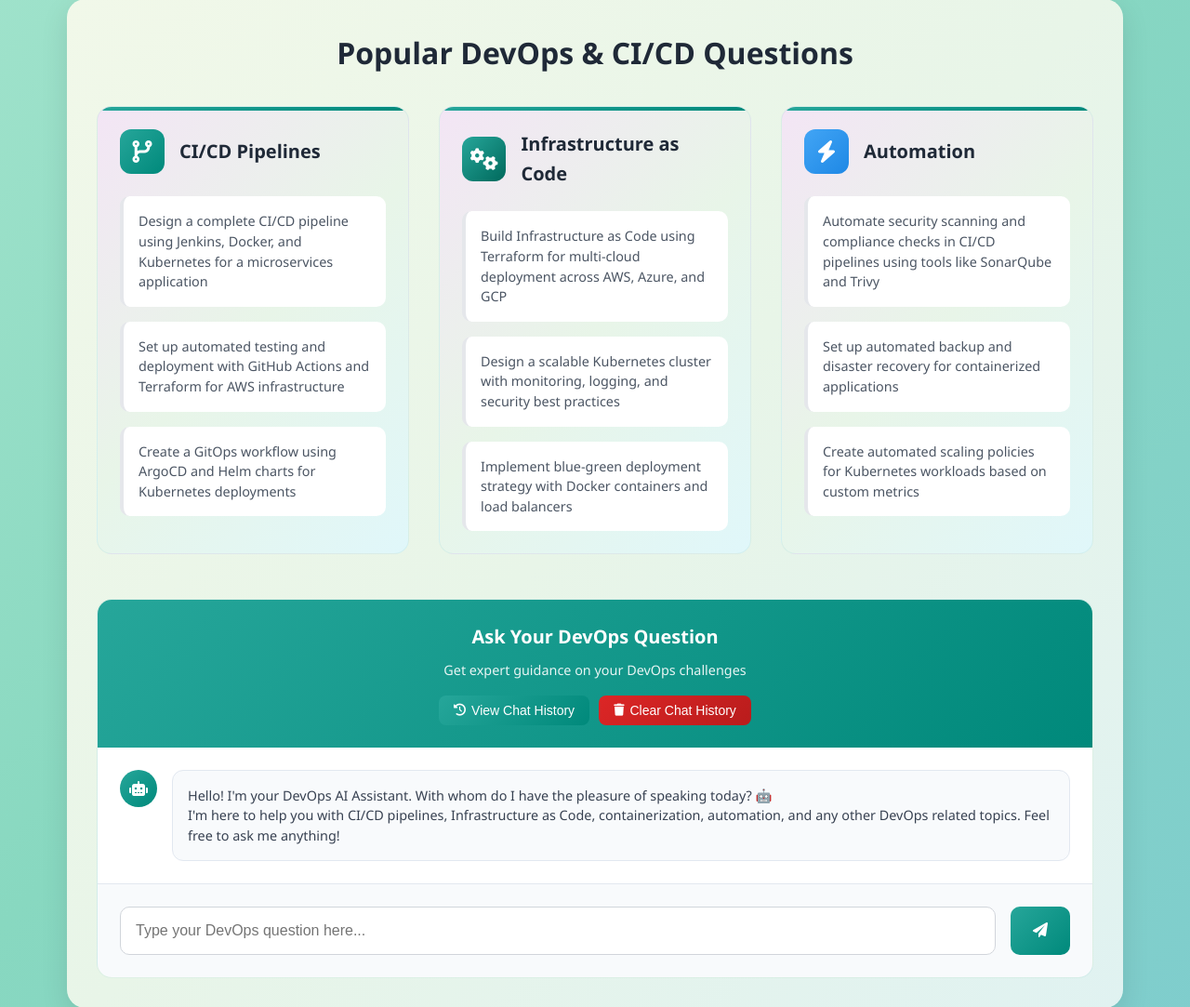
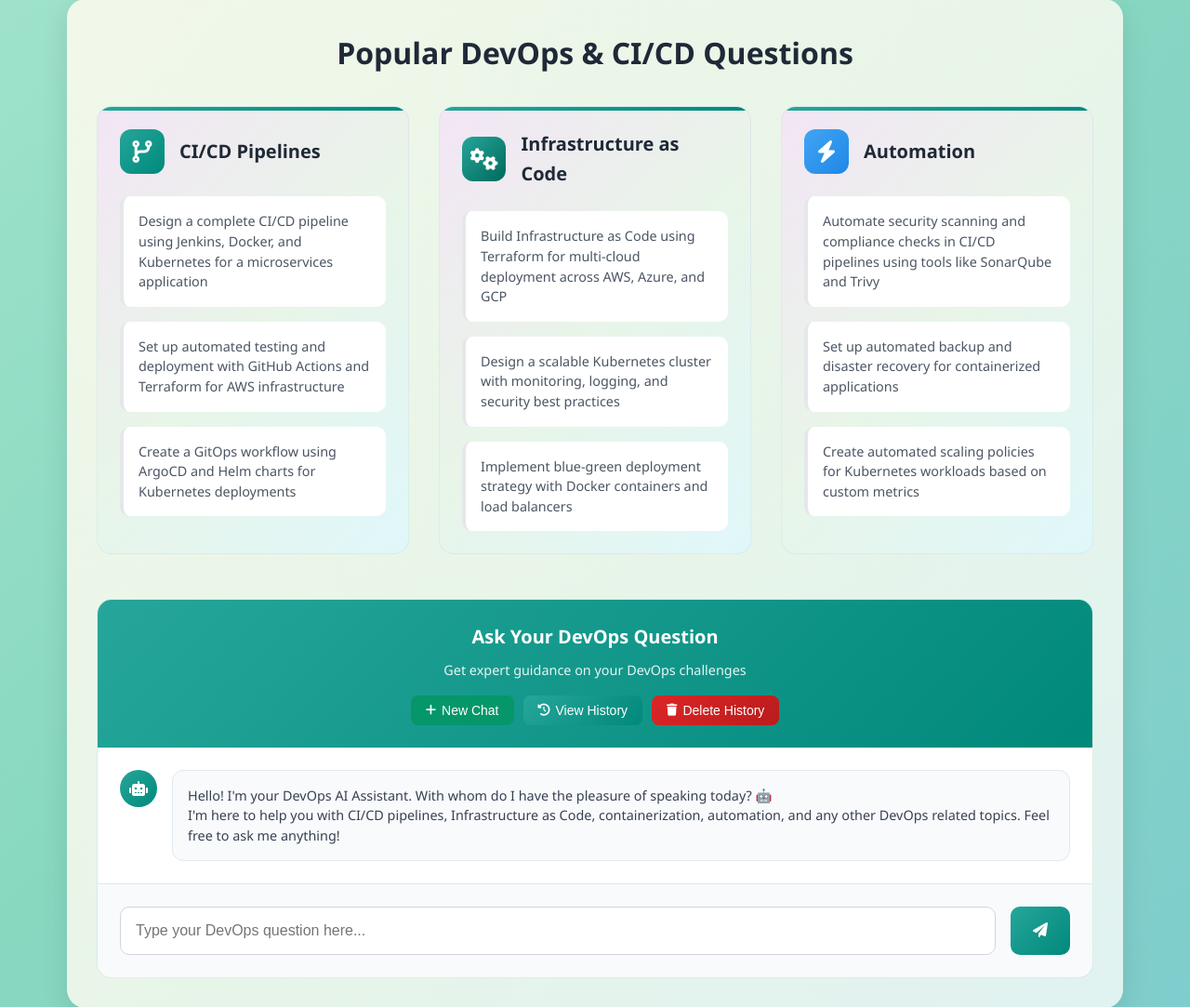
Before and after one commit to rameshsurapathi/devops_agent, a FastAPI app: page / in a window 1280 px wide. Shown: the part 406-1489 px from the top of the page at 93% size. Run offline with FastAPI, Linux system fonts and the light colour scheme; some libraries are stand-ins or nearby versions.

Commit message:
fix: Add 'New Chat' button functionality and update chat history controls

```diff
--- a/static/script.js
+++ b/static/script.js
@@ -78,12 +78,18 @@ class DevOpsAgent {
         indicator.innerHTML = `
             <div style="text-align: center; padding: 10px; background: #f0f9ff; border-radius: 8px; margin-bottom: 1rem; font-size: 0.9rem; color: #0369a1;">
                 <i class="fas fa-history"></i> Previous conversations loaded
-                <button class="clear-history-btn" onclick="devopsAgent.clearChatHistory()" style="margin-left: 10px; padding: 2px 8px; background: #dc2626; color: white; border: none; border-radius: 4px; font-size: 0.8rem; cursor: pointer;">
+                <button class="new-chat-btn" onclick="devopsAgent.startNewChat()" style="margin-left: 10px; padding: 2px 8px; background: #059669; color: white; border: none; border-radius: 4px; font-size: 0.8rem; cursor: pointer;">
                     New Chat
                 </button>
             </div>
         `;
         this.chatMessages.insertBefore(indicator, this.chatMessages.firstChild);
+    }
+
+    startNewChat() {
+        // Just clear the chat view without deleting from database
+        this.chatMessages.innerHTML = '';
+        showToast('Started new chat session!');
     }
 
     async clearChatHistory() {
@@ -207,6 +213,7 @@ class DevOpsAgent {
         // Chat history buttons
         const viewHistoryBtn = document.getElementById('viewHistoryBtn');
         const clearHistoryBtn = document.getElementById('clearHistoryBtn');
+        const newChatBtn = document.getElementById('newChatBtn');
 
         if (viewHistoryBtn) {
             viewHistoryBtn.addEventListener('click', () => this.showChatHistoryModal());
@@ -214,6 +221,10 @@ class DevOpsAgent {
 
         if (clearHistoryBtn) {
             clearHistoryBtn.addEventListener('click', () => this.clearChatHistory());
+        }
+
+        if (newChatBtn) {
+            newChatBtn.addEventListener('click', () => this.startNewChat());
         }
     }
 
--- a/static/styles.css
+++ b/static/styles.css
@@ -448,6 +448,14 @@ body {
     box-shadow: 0 4px 12px rgba(220, 38, 38, 0.3);
 }
 
+.history-btn.new-chat-btn {
+    background: #059669;
+}
+
+.history-btn.new-chat-btn:hover {
+    background: #047857;
+}
+
 .history-btn i {
     font-size: 13px;
 }
--- a/templates/index.html
+++ b/templates/index.html
@@ -108,11 +108,14 @@
 
                         <!-- Chat History Management -->
                         <div class="chat-history-controls">
+                            <button id="newChatBtn" class="history-btn new-chat-btn">
+                                <i class="fas fa-plus"></i> New Chat
+                            </button>
                             <button id="viewHistoryBtn" class="history-btn">
-                                <i class="fas fa-history"></i> View Chat History
+                                <i class="fas fa-history"></i> View History
                             </button>
                             <button id="clearHistoryBtn" class="history-btn clear-btn">
-                                <i class="fas fa-trash"></i> Clear Chat History
+                                <i class="fas fa-trash"></i> Delete History
                             </button>
                         </div>
                     </div>
```
